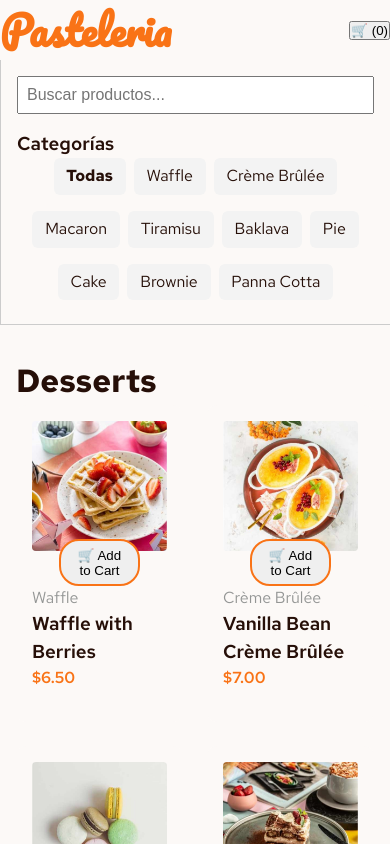
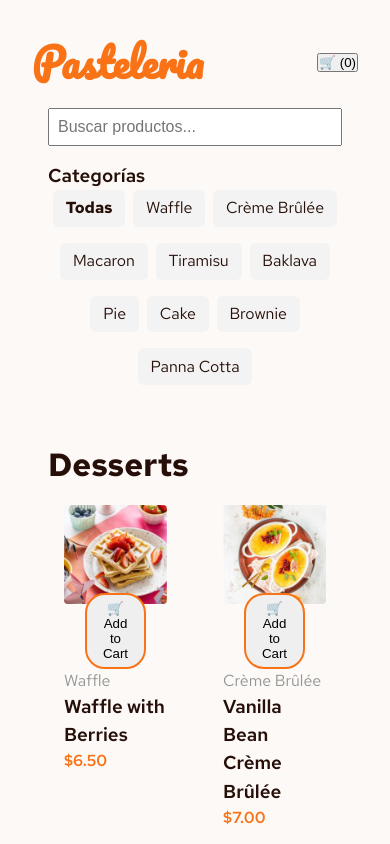
Before and after one commit to anatmb/frontendmentorcar, a React (Vite) app: page / in a window 390 px wide. Shown: the top 844 px of the page. Built offline with nearby package versions, Linux system fonts and the light colour scheme.

Commit message:
actualizando el responsive de categorias

```diff
--- a/src/App.css
+++ b/src/App.css
@@ -1,11 +1,11 @@
-/* .app {
+.app {
    max-width: 1200px;
   width: 100%;
   margin: auto;
   padding: 2rem;
-  /* background-color: blueviolet;
+
 }
-
+/*
 .product-grid {
   display: grid;
   grid-template-columns: repeat(3, 1fr); /* 3 tarjetas por fila
@@ -48,7 +48,7 @@
 /* 📋 Estilo filtro */
 aside {
   padding: 1rem;
-  border-left: 1px solid #ccc;
+
   min-width: 200px;
 }
 
@@ -59,8 +59,6 @@ aside {
   }
 
   aside {
-    border-left: none;
-    border-bottom: 1px solid #ccc;
     width: 100%;
     order: -1;
   }
@@ -99,8 +97,7 @@ aside {
   }
 
   aside {
-    border-left: none;
-    border-bottom: 1px solid #ccc;
+
     width: 100%;
     order: -1;
   }
@@ -132,15 +129,15 @@ aside {
   }
 }
 
-/* 🖥 Escritorio grande: ≥ 1440px */
+/* 🖥 Escritorio grande: ≥ 991px */
 @media (min-width: 991px) {
   .layout {
     flex-direction: row;
   }
 
   aside {
-    border-left: 1px solid #ccc;
-    border-bottom: none;
+
+      border-left: 1px solid #ccc;
     min-width: 200px;
     order: 1; /* Filtro a la derecha */
   }
--- a/src/components/filterPanel/FilterPanel.jsx
+++ b/src/components/filterPanel/FilterPanel.jsx
@@ -18,7 +18,7 @@ function FilterPanel({ categories, selectedCategory, searchTerm, onCategorySelec
   };
 
   return (
-    <aside style={{ padding: '1rem', borderLeft: '1px solid #ccc', minWidth: '200px' }}>
+    <aside style={{ padding: '1rem', minWidth: '200px' }}>
       <input
         type="text"
         placeholder="Buscar productos..."
```
